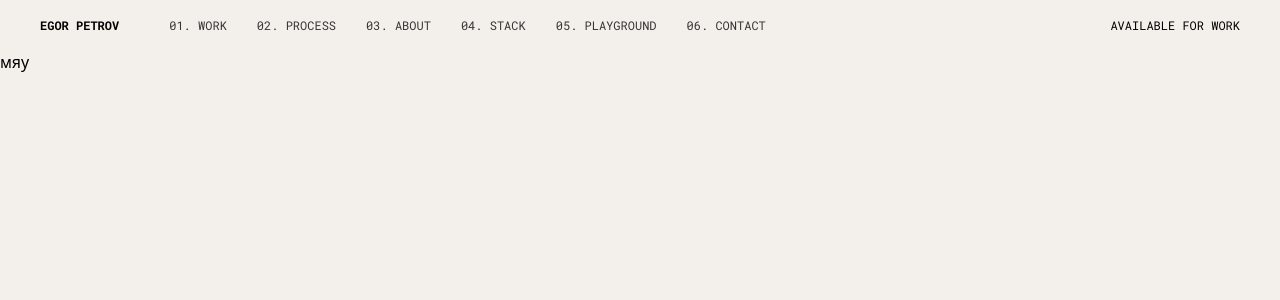
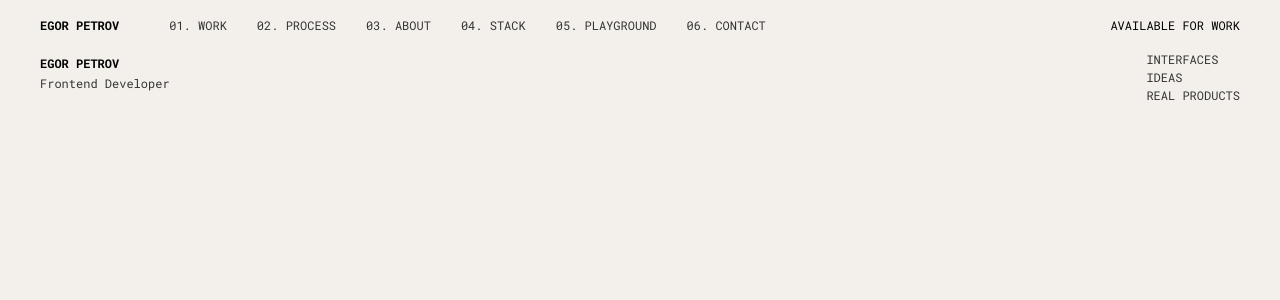
Before and after one commit to BronyLong/personal-website, a React (Vite) app: page / in a window 1280 px wide. Shown: the top 300 px of the page. Built offline with nearby package versions, Linux system fonts and the light colour scheme.

Commit message:
+ Footer * mover typography into separate file + Hero block plugs

```diff
--- /dev/null
+++ b/src/components/Footer.module.css
@@ -0,0 +1,4 @@
+.footer_content{
+    display: flex;
+    justify-content: space-between;
+}
--- a/src/components/Footer.tsx
+++ b/src/components/Footer.tsx
@@ -1,7 +1,21 @@
+import styles from './Footer.module.css'
+
 export default function Footer() {
   return (
-    <footer>
-
+    <footer className='font-mono'>
+      <div className="container">
+        <div className={styles.footer_content}>
+          <div>
+            <a href='#' className="small bold">EGOR PETROV</a>
+            <p className="small muted">Frontend Developer</p>
+          </div>
+          <div>
+            <p className="small muted">INTERFACES</p>
+            <p className="small muted">IDEAS</p>
+            <p className="small muted">REAL PRODUCTS</p>
+          </div>
+        </div>
+      </div>
     </footer>
   );
 }
--- a/src/components/Header.module.css
+++ b/src/components/Header.module.css
@@ -1,5 +1,4 @@
 .header {
-    font-family: "Roboto Mono", monospace;
     width: 100%;
     display: flex;
     align-items: center;
@@ -13,7 +12,7 @@
 
 }
 
-.left_part {
+.header_left {
     display: flex;
     gap: 50px;
 }
@@ -24,18 +23,7 @@
 }
 
 .header_menu_link {
-    font-size: var(--font-size-small);
     display: block;
-    color: var(--color-muted);
-}
-
-.header_menu_number {
-    font-size: var(--font-size-small);
-}
-
-.logo {
-    font-weight: bold;
-    font-size: var(--font-size-small);
 }
 
 .header_content,
@@ -43,7 +31,3 @@
 .header_menu {
     align-items: center;
 }
-
-.right_part_status {
-    font-size: var(--font-size-small);
-}
--- a/src/components/Header.tsx
+++ b/src/components/Header.tsx
@@ -2,46 +2,46 @@ import styles from "./Header.module.css"
 
 export default function Header() {
   return (
-    <header className={styles.header}>
+    <header className={`${styles.header} font-mono`}>
       <div className="container">
         <div className={styles.header_content}>
-          <div className={styles.left_part}>
-            <a className={styles.logo} href="">EGOR PETROV</a>
+          <div className={styles.header_left}>
+            <a className="small bold" href="">EGOR PETROV</a>
 
             <nav>
               <ol className={styles.header_menu}>
                 <li>
-                  <a className={styles.header_menu_link} href="">
-                    <span className={styles.header_menu_number}>01. </span>
+                  <a className={`${styles.header_menu_link} small muted`} href="">
+                    <span className="small">01. </span>
                     WORK
                   </a>
                 </li>
                 <li>
-                  <a className={styles.header_menu_link} href="">
-                    <span className={styles.header_menu_number}>02. </span>
+                  <a className={`${styles.header_menu_link} small muted`} href="">
+                    <span className="small">02. </span>
                     PROCESS
                   </a>
                 </li>
                 <li>
-                  <a className={styles.header_menu_link} href="">
-                    <span className={styles.header_menu_number}>03. </span>
+                  <a className={`${styles.header_menu_link} small muted`} href="">
+                    <span className="small">03. </span>
                     ABOUT
                   </a>
                 </li>
                 <li>
-                  <a className={styles.header_menu_link} href="">
-                    <span className={styles.header_menu_number}>04. </span>
+                  <a className={`${styles.header_menu_link} small muted`} href="">
+                    <span className="small">04. </span>
                     STACK
                   </a>
                 </li>
                 <li>
-                  <a className={styles.header_menu_link} href="">
-                    <span className={styles.header_menu_number}>05. </span>
+                  <a className={`${styles.header_menu_link} small muted`} href="">
+                    <span className="small">05. </span>
                     PLAYGROUND</a>
                 </li>
                 <li>
-                  <a className={styles.header_menu_link} href="">
-                    <span className={styles.header_menu_number}>06. </span>
+                  <a className={`${styles.header_menu_link} small muted`} href="">
+                    <span className="small">06. </span>
                     CONTACT
                   </a>
                 </li>
@@ -50,7 +50,7 @@ export default function Header() {
           </div>
 
           <div>
-            <p className={styles.right_part_status}>AVAILABLE FOR WORK</p>
+            <p className="small">AVAILABLE FOR WORK</p>
           </div>
         </div>
       </div>
--- a/src/components/Main.tsx
+++ b/src/components/Main.tsx
@@ -1,7 +1,7 @@
 export default function Main(){
     return (
         <main>
-           <p>мяу</p>
+
         </main>
     );
 }
--- a/src/main.tsx
+++ b/src/main.tsx
@@ -5,6 +5,7 @@ import './styles/reset.css';
 import './styles/colors.css'
 import './styles/fonts.css';
 import './styles/sizes.css';
+import './styles/typography.css';
 
 createRoot(document.getElementById('root')!).render(
   <StrictMode>
--- a/src/styles/reset.css
+++ b/src/styles/reset.css
@@ -6,8 +6,6 @@
 
 body {
   margin: 0;
-  font-family: ui-sans-serif, system-ui, sans-serif;
-  line-height: 1.5;
   background-color: var(--color-background);
 }
 
@@ -26,22 +24,10 @@ ul {
   list-style: none;
 }
 
-button,
-input,
-textarea,
-select {
-  font: inherit;
-}
-
 img {
   display: block;
   max-width: 100%;
   height: auto;
-}
-
-a {
-  color: inherit;
-  text-decoration: none;
 }
 
 .container{
--- a/src/styles/sizes.css
+++ b/src/styles/sizes.css
@@ -6,7 +6,8 @@
   --space-medium: 16px;
   --space-large: 32px;
 
-
   --font-size-small: 12px;
   --font-size-base: 16px;
+
+  --font-size-h1: 60px
 }
--- /dev/null
+++ b/src/styles/typography.css
@@ -0,0 +1,44 @@
+body {
+  font-family: ui-sans-serif, system-ui, sans-serif;
+  line-height: 1.5;
+}
+
+button,
+input,
+textarea,
+select {
+  font: inherit;
+}
+
+a {
+  color: inherit;
+  text-decoration: none;
+}
+
+h1 {
+    font-size: var(--font-size-h1);
+}
+
+.small {
+  font-size: var(--font-size-small);
+}
+
+.base {
+  font-size: var(--font-size-base);
+}
+
+.bold {
+  font-weight: bold;
+}
+
+.font-mono {
+  font-family: "Roboto Mono", monospace;
+}
+
+.font-inter {
+  font-family: "Inter", sans-serif;
+}
+
+.muted {
+  color: var(--color-muted);
+}
```
Also changed, not shown: src/components/Hero.tsx (added, +9 -0 lines), src/components/Hero.module.css (added), src/images/036152c7149224a7def619cd003640c7.jpg (added), 1 other file (tests, documents, lock files or other folders).
